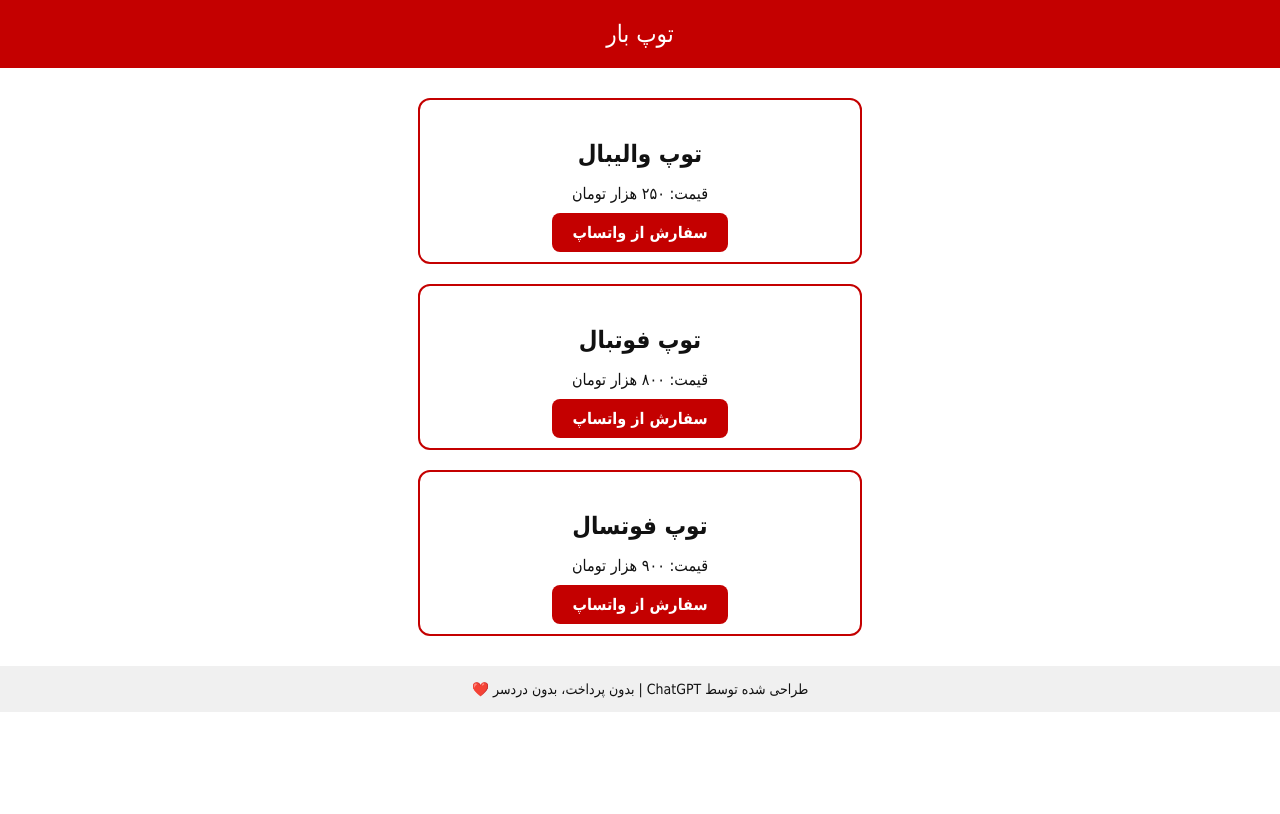
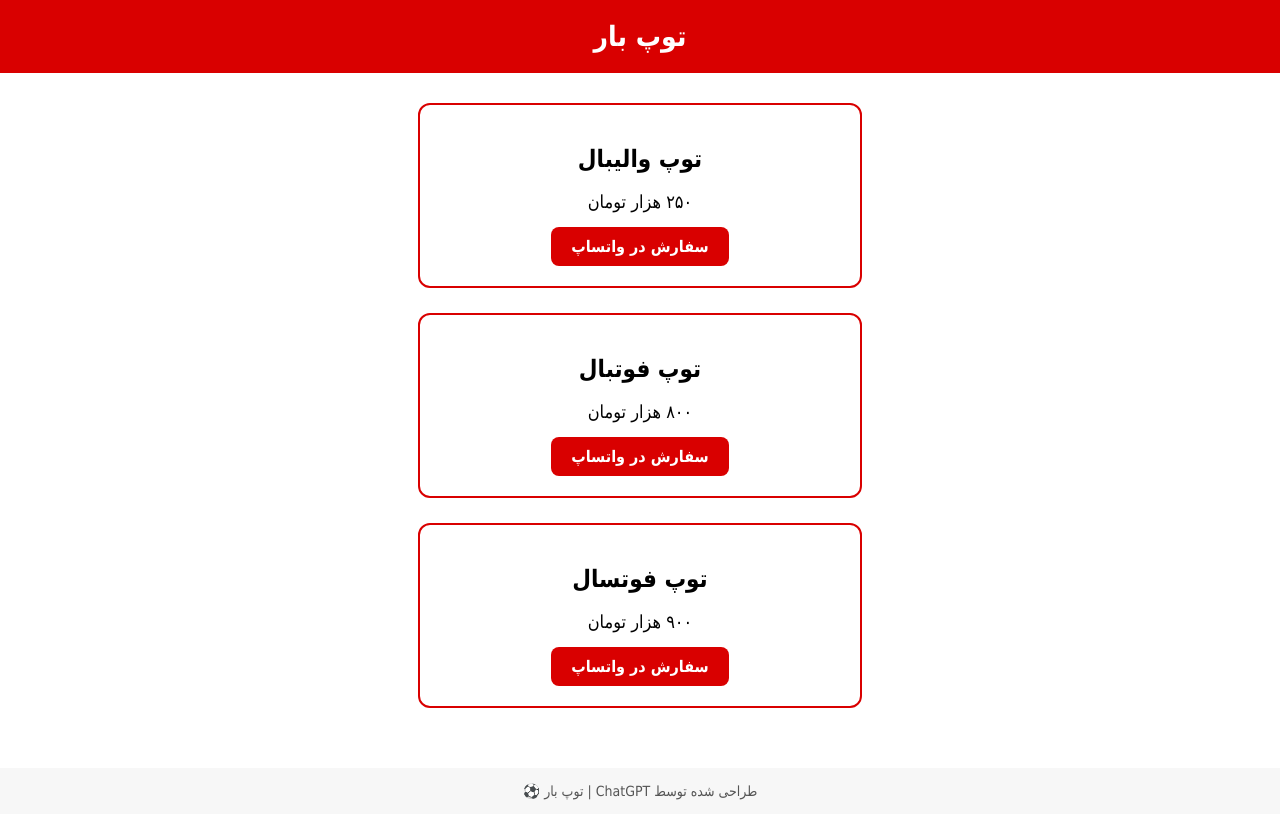
Before and after one commit to texyabedi/toopbar.github.io, a plain HTML site: page index.html in a window 1280 px wide. Drawn offline with Linux system fonts and the light colour scheme.

Commit message:
Add files via upload

```diff
--- a/index.html
+++ b/index.html
@@ -8,28 +8,29 @@
     <style>
         body {
             font-family: Tahoma, sans-serif;
-            background-color: #fff;
-            color: #111;
+            background-color: #ffffff;
+            color: #000000;
             margin: 0;
             padding: 0;
             direction: rtl;
         }
         header {
-            background-color: #c40000;
+            background-color: #d90000;
             color: white;
             padding: 20px;
             text-align: center;
-            font-size: 24px;
+            font-size: 28px;
+            font-weight: bold;
         }
         .products {
             display: flex;
             flex-direction: column;
             align-items: center;
-            gap: 20px;
             padding: 30px;
+            gap: 25px;
         }
         .product {
-            border: 2px solid #c40000;
+            border: 2px solid #d90000;
             border-radius: 12px;
             padding: 20px;
             width: 90%;
@@ -40,21 +41,25 @@
             margin-bottom: 10px;
         }
         .product p {
-            margin-bottom: 20px;
+            font-size: 18px;
+            margin-bottom: 15px;
         }
         .product a {
-            background-color: #c40000;
+            background-color: #d90000;
             color: white;
             text-decoration: none;
             padding: 10px 20px;
             border-radius: 8px;
             font-weight: bold;
+            display: inline-block;
         }
         footer {
-            background-color: #f0f0f0;
+            background-color: #f7f7f7;
+            text-align: center;
             padding: 15px;
-            text-align: center;
             font-size: 14px;
+            color: #555;
+            margin-top: 30px;
         }
     </style>
 </head>
@@ -65,22 +70,22 @@
     <section class="products">
         <div class="product">
             <h2>توپ والیبال</h2>
-            <p>قیمت: ۲۵۰ هزار تومان</p>
-            <a href="https://wa.me/989028742861?text=سلام، من می‌خوام توپ والیبال سفارش بدم">سفارش از واتساپ</a>
+            <p>۲۵۰ هزار تومان</p>
+            <a href="https://wa.me/989028742861?text=سلام، من می‌خوام توپ والیبال سفارش بدم">سفارش در واتساپ</a>
         </div>
         <div class="product">
             <h2>توپ فوتبال</h2>
-            <p>قیمت: ۸۰۰ هزار تومان</p>
-            <a href="https://wa.me/989028742861?text=سلام، من می‌خوام توپ فوتبال سفارش بدم">سفارش از واتساپ</a>
+            <p>۸۰۰ هزار تومان</p>
+            <a href="https://wa.me/989028742861?text=سلام، من می‌خوام توپ فوتبال سفارش بدم">سفارش در واتساپ</a>
         </div>
         <div class="product">
             <h2>توپ فوتسال</h2>
-            <p>قیمت: ۹۰۰ هزار تومان</p>
-            <a href="https://wa.me/989028742861?text=سلام، من می‌خوام توپ فوتسال سفارش بدم">سفارش از واتساپ</a>
+            <p>۹۰۰ هزار تومان</p>
+            <a href="https://wa.me/989028742861?text=سلام، من می‌خوام توپ فوتسال سفارش بدم">سفارش در واتساپ</a>
         </div>
     </section>
     <footer>
-        طراحی شده توسط ChatGPT | بدون پرداخت، بدون دردسر ❤️
+        طراحی شده توسط ChatGPT | توپ بار ⚽
     </footer>
 </body>
 </html>
```
